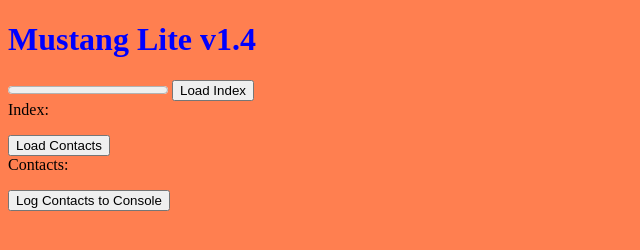
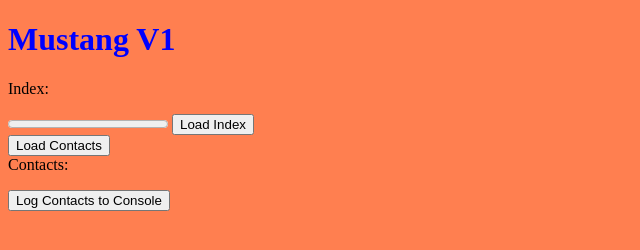
Before and after one commit to dmendez1/mustang-lite, a plain HTML site: page index.html in a window 1280 px wide. Shown: the whole page, without its empty margins (0-640 px from the left). Drawn offline with Linux system fonts and the light colour scheme.

Commit message:
Update index.html

```diff
--- a/index.html
+++ b/index.html
@@ -6,21 +6,24 @@
     Project: Mustang Lite
     Description: Version 1 of the Mustang program
 -->
-    <head>
+        <head>
         <meta charset="UTF-8">
         <title>Mustang Lite</title>
         <link rel="stylesheet" href="mustang-lite.css">
         <script src="mustang-lite.js"></script>
     </head>
     <body onload="initApplication()">
-        <h1>Mustang Lite v1.4</h1>
+        <h1>Mustang V1</h1>
+        Index:<p id="indexID"></p>
         <progress id="progress" value="0"></progress>
-        <button onclick="loadIndex()">Load Index</button><br>
-        Index:<p id="indexID"></p>
+        <button id="button" onclick="loadIndex()">Load Index</button>
+        <span id="display"></span>
+        <br>
 
         <button onclick="loadContacts()">Load Contacts</button><br>
         Contacts:<p id="contactsID"></p>
 
+
         <button onclick="logContacts()">Log Contacts to Console</button><br>
     </body>
 </html>
```
